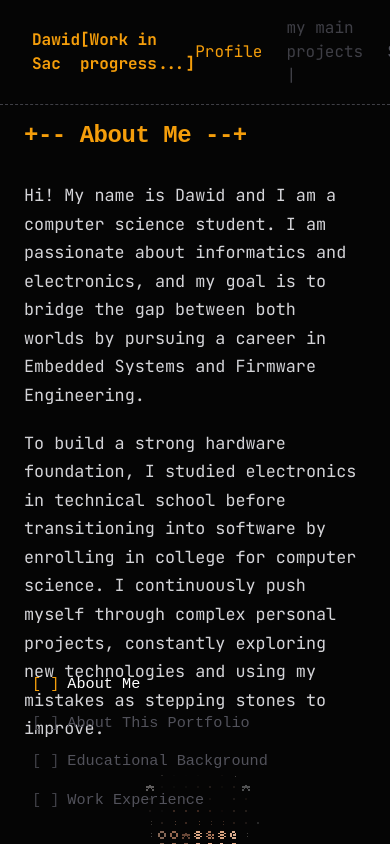
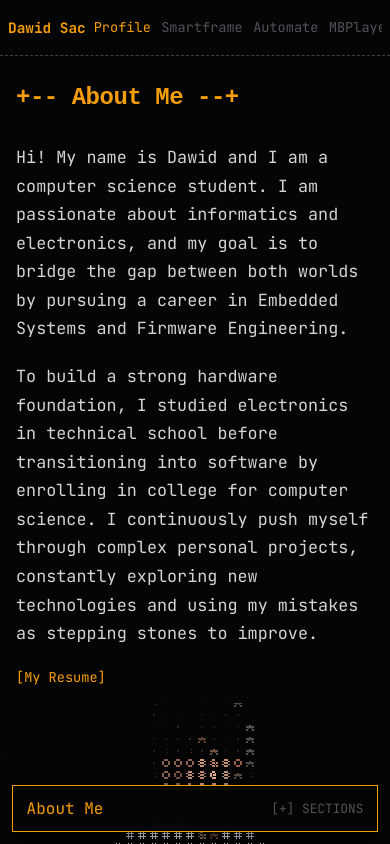
Before and after one commit to DawidSac24/portfolio, a React (Vite) app: page / in a window 390 px wide. Built offline with nearby package versions, Linux system fonts and the light colour scheme; a small style sheet from the web is missing.

Commit message:
refactor: update the stickyScroller layout, make the website mobile compatible

```diff
--- a/src/components/Navigation/Header.tsx
+++ b/src/components/Navigation/Header.tsx
@@ -5,8 +5,10 @@ export const Header = () => {
   return (
     <header className={styles.header}>
       <div className={styles.headerLogo}>Dawid Sac</div>
-      <div className={styles.headerLogo}>[Work in progress...]</div>
-      <nav className={styles.tabsList}>
+      <div className={`${styles.headerLogo} ${styles.headerStatus}`}>
+        [Work in progress...]
+      </div>
+      <nav className={styles.tabsList} aria-label="Main navigation">
         <NavLink
           to="/"
           end
@@ -18,9 +20,6 @@ export const Header = () => {
         >
           Profile
         </NavLink>
-
-        <span className={styles.separator}>my main projects |</span>
-
         <NavLink
           to="/smartframe"
           className={({ isActive }) =>
@@ -31,7 +30,6 @@ export const Header = () => {
         >
           Smartframe
         </NavLink>
-
         <NavLink
           to="/automate"
           className={({ isActive }) =>
@@ -42,7 +40,6 @@ export const Header = () => {
         >
           Automate
         </NavLink>
-
         <NavLink
           to="/mbplayer"
           className={({ isActive }) =>
--- a/src/components/Navigation/Navigation.module.css
+++ b/src/components/Navigation/Navigation.module.css
@@ -7,13 +7,16 @@
   display: flex;
   justify-content: space-between;
   align-items: center;
-  padding: 1rem 2rem;
+  height: var(--header-height);
+  padding: 0 2rem;
+  gap: 1.5rem;
   background: var(--tui-bg);
   border-bottom: 1px dashed var(--tui-border);
 }
 .headerLogo {
   font-weight: bold;
   color: var(--tui-accent);
+  white-space: nowrap;
 }
 
 /* Header Tabs */
@@ -21,6 +24,7 @@
   display: flex;
   gap: 1.5rem;
   align-items: center;
+  white-space: nowrap;
 }
 
 .tabTrigger {
@@ -45,7 +49,7 @@
 
 .sideNav {
   position: fixed;
-  z-index: 40;
+  z-index: 45;
 
   /* =========================================
      UNCOMMENT EXACTLY ONE OF THESE POSITIONS
@@ -71,17 +75,17 @@
   /* left: auto; right: 2rem; top: 2rem; transform: none; */
 
   /* 5. BOTTOM LEFT */
-  left: 2rem;
+  /* left: 2rem;
+  top: auto;
+  bottom: 2rem;
+  transform: none; */
+
+  /* 6. BOTTOM RIGHT */
+  left: auto;
+  right: 2rem;
   top: auto;
   bottom: 2rem;
   transform: none;
-
-  /* 6. BOTTOM RIGHT */
-  /* left: auto;
-  right: 2rem;
-  top: auto;
-  bottom: 2rem;
-  transform: none; */
 }
 
 .navList {
@@ -91,6 +95,10 @@
   gap: 1rem;
   padding: 0;
   margin: 0;
+}
+
+.mobileNavToggle {
+  display: none;
 }
 
 .navLink {
@@ -127,7 +135,107 @@
   color: var(--tui-accent, #8bac0f) !important;
 }
 
-.activeNav::before {
-  content: "[ ]";
-  color: var(--tui-accent, #8bac0f) !important;
+@media (max-width: 768px) {
+  :global(:root) {
+    --header-height: 3.5rem;
+  }
+
+  .header {
+    padding: 0 0.75rem;
+    gap: 0.75rem;
+  }
+
+  .headerStatus {
+    display: none;
+  }
+
+  .tabsList {
+    flex: 1;
+    min-width: 0;
+    justify-content: flex-end;
+    gap: 0.85rem;
+    overflow-x: auto;
+    scrollbar-width: none;
+  }
+
+  .tabsList::-webkit-scrollbar {
+    display: none;
+  }
+
+  .sideNav {
+    right: 0.75rem;
+    bottom: max(0.75rem, env(safe-area-inset-bottom));
+    left: 0.75rem;
+    top: auto;
+    width: auto;
+    transform: none;
+    padding: 0.65rem 0.85rem;
+    border: 1px solid var(--tui-accent);
+    background: rgba(5, 5, 5, 0.96);
+    box-shadow: 0 0.5rem 2rem rgba(0, 0, 0, 0.65);
+    backdrop-filter: blur(12px);
+  }
+
+  .mobileNavToggle {
+    display: flex;
+    width: 100%;
+    align-items: center;
+    justify-content: space-between;
+    gap: 0.75rem;
+    border: 0;
+    background: transparent;
+    color: var(--tui-text);
+    font: inherit;
+    text-align: left;
+  }
+
+  .mobileNavToggle span:first-child {
+    overflow: hidden;
+    color: var(--tui-accent);
+    text-overflow: ellipsis;
+    white-space: nowrap;
+  }
+
+  .mobileNavToggle span:last-child {
+    flex: 0 0 auto;
+    color: var(--tui-muted);
+    font-size: 0.8rem;
+  }
+
+  .sideNavOpen .navList {
+    display: flex;
+    max-height: min(45vh, 20rem);
+    overflow-y: auto;
+    margin-top: 0.75rem;
+    padding-top: 0.75rem;
+    border-top: 1px dashed var(--tui-border);
+  }
+
+  .navList {
+    display: none;
+  }
+
+  .sideNavOpen .navList {
+    display: flex;
+  }
 }
+
+@media (max-width: 420px) {
+  .header {
+    padding: 0 0.5rem;
+    gap: 0.5rem;
+  }
+
+  .headerLogo {
+    font-size: 0.9rem;
+  }
+
+  .tabsList {
+    gap: 0.65rem;
+    justify-content: flex-start;
+  }
+
+  .tabTrigger {
+    font-size: 0.85rem;
+  }
+}
--- a/src/components/Navigation/SideNav.tsx
+++ b/src/components/Navigation/SideNav.tsx
@@ -11,6 +11,7 @@ export interface NavItem {
 export const SideNav = () => {
   const { navItems } = useNav();
   const [activeId, setActiveId] = useState<string>("");
+  const [isOpen, setIsOpen] = useState(false);
 
   useEffect(() => {
     if (navItems.length === 0) return;
@@ -21,6 +22,17 @@ export const SideNav = () => {
 
     if (sectionElements.length === 0) return;
 
+    let scrollRoot: HTMLElement | null = null;
+    let parent = sectionElements[0].parentElement;
+    while (parent) {
+      const overflowY = window.getComputedStyle(parent).overflowY;
+      if (overflowY === "auto" || overflowY === "scroll") {
+        scrollRoot = parent;
+        break;
+      }
+      parent = parent.parentElement;
+    }
+
     const observerCallback: IntersectionObserverCallback = (entries) => {
       entries.forEach((entry) => {
         if (entry.isIntersecting) {
@@ -30,7 +42,7 @@ export const SideNav = () => {
     };
 
     const observerOptions: IntersectionObserverInit = {
-      root: null,
+      root: scrollRoot,
       rootMargin: "-40% 0px -40% 0px",
       threshold: 0,
     };
@@ -59,6 +71,7 @@ export const SideNav = () => {
   ) => {
     e.preventDefault(); // Stop the native top-jump
     const targetElement = document.getElementById(id);
+    setIsOpen(false);
 
     if (targetElement) {
       targetElement.scrollIntoView({
@@ -72,8 +85,18 @@ export const SideNav = () => {
   };
 
   return (
-    <nav className={styles.sideNav}>
-      <ul className={styles.navList}>
+    <nav className={`${styles.sideNav} ${isOpen ? styles.sideNavOpen : ""}`}>
+      <button
+        type="button"
+        className={styles.mobileNavToggle}
+        aria-expanded={isOpen}
+        aria-controls="section-navigation"
+        onClick={() => setIsOpen((open) => !open)}
+      >
+        <span>{navItems.find((item) => item.id === currentActiveId)?.label}</span>
+        <span aria-hidden="true">{isOpen ? "[-]" : "[+]"} SECTIONS</span>
+      </button>
+      <ul className={styles.navList} id="section-navigation">
         {navItems.map((item) => {
           const isActive = currentActiveId === item.id;
           return (
--- a/src/components/ui/Badge.tsx
+++ b/src/components/ui/Badge.tsx
@@ -1,15 +1,11 @@
-import React from 'react';
-import styles from './ui.module.css';
+import React from "react";
+import styles from "./ui.module.css";
 
 interface BadgeProps {
   name: string;
   icon?: React.ElementType;
 }
 
-export const Badge = ({ name, icon: Icon }: BadgeProps) => {
-  return (
-    <span className={styles.badge}>
-      [{Icon && <Icon size={14} />} {name}]
-    </span>
-  );
+export const Badge = ({ name }: BadgeProps) => {
+  return <span className={styles.badge}>[{name}]</span>;
 };
--- a/src/components/ui/Gallery.module.css
+++ b/src/components/ui/Gallery.module.css
@@ -62,3 +62,36 @@
 .indicator {
   font-size: 0.85rem;
 }
+
+@media (max-width: 868px) {
+  .galleryContainer {
+    max-height: 100%;
+  }
+
+  .galleryHeader {
+    min-width: 0;
+    gap: 0.5rem;
+    padding: 0.35rem 0.5rem;
+    font-size: 0.7rem;
+  }
+
+  .galleryHeader span {
+    overflow: hidden;
+    text-overflow: ellipsis;
+    white-space: nowrap;
+  }
+
+  .mediaWrapper {
+    min-height: 0;
+    flex: 1;
+  }
+
+  .mediaElement {
+    max-height: 22vh;
+  }
+
+  .galleryControls {
+    padding: 0.35rem 0.5rem;
+    font-size: 0.75rem;
+  }
+}
--- a/src/index.css
+++ b/src/index.css
@@ -7,6 +7,11 @@
   --tui-muted: #52525b;
   --tui-accent: #f59e0b;
   --tui-border: #3f3f46;
+  --header-height: 4.375rem;
+}
+
+html {
+  font-size: clamp(14px, 0.625vw, 16px);
 }
 
 * {
@@ -59,3 +64,9 @@ a {
 ::-webkit-scrollbar-thumb:hover {
   background: #ffffff;
 }
+
+@media (max-width: 768px) {
+  html {
+    font-size: 16px;
+  }
+}
--- a/src/pages/Profile/sections/OverviewSection.tsx
+++ b/src/pages/Profile/sections/OverviewSection.tsx
@@ -1,3 +1,4 @@
+import { Badge } from "../../../components/ui/Badge";
 import { Viewport3D } from "../../../components/ui/ViewPort3D";
 import { ExhibitBuilder } from "../../../engine/builders/exhibit.builder";
 import { ImageExhibit } from "../../../engine/exhibits/image.exhibit";
@@ -34,6 +35,8 @@ function OverviewSection() {
             complex personal projects, constantly exploring new technologies and
             using my mistakes as stepping stones to improve.
           </p>
+
+          <Badge name="My Resume" />
         </div>
 
         <div className={styles.viewportWrapper}>
--- a/src/pages/layouts/PageLayout.module.css
+++ b/src/pages/layouts/PageLayout.module.css
@@ -3,8 +3,8 @@
 .pageLayout {
   position: relative;
   width: 100vw;
-  margin-top: 70px;
-  height: calc(100vh - 70px);
+  margin-top: var(--header-height);
+  height: calc(100vh - var(--header-height));
   overflow: hidden;
 }
 
@@ -38,13 +38,22 @@
 }
 
 .scrollSection {
-  min-height: calc(100vh - 70px);
+  height: calc(100vh - var(--header-height));
+  min-height: calc(100vh - var(--header-height));
   width: 100%;
   display: flex;
   flex-direction: column;
-  justify-content: center;
+  align-items: center;
+  justify-content: safe center;
   padding: 2rem 0;
   box-sizing: border-box;
+  overflow-y: auto;
+  scroll-snap-align: start;
+  scroll-snap-stop: always;
+}
+
+.scrollSection > * {
+  width: min(100%, 600px);
 }
 
 .textContent {
@@ -56,6 +65,11 @@
   flex-direction: column;
   gap: 1.2rem;
   box-sizing: border-box;
+}
+
+.scrollSection .textContent {
+  flex: 0 1 auto;
+  width: 100%;
 }
 
 .singleColContainer {
@@ -100,25 +114,17 @@
   font-size: 1.05rem;
 }
 
-/* =========================================
-   MOBILE RESPONSIVENESS
-   ========================================= */
 @media (max-width: 768px) {
   .snapSection {
     height: auto;
-    min-height: calc(100vh - 70px);
-    padding: 3rem 1.5rem;
+    min-height: calc(100vh - var(--header-height));
+    padding: 1.5rem 1rem;
   }
 
   .sectionFlex {
     flex-direction: column;
     justify-content: center;
-    gap: 2rem;
-  }
-
-  .scrollSection {
-    min-height: calc(100vh - 40vh - 70px);
-    padding: 3rem 0;
+    gap: 1rem;
   }
 
   .textContent,
@@ -133,7 +139,7 @@
   }
 
   .viewportWrapper {
-    height: 350px;
+    height: clamp(180px, 30vh, 260px);
   }
 
   .singleColContainer {
@@ -141,3 +147,20 @@
     padding: 0 0.5rem;
   }
 }
+
+@media (max-width: 868px) {
+  .scrollSection {
+    height: calc(70vh - var(--header-height) * 0.7);
+    min-height: 18rem;
+    padding: 1.25rem 0.5rem;
+    scroll-snap-align: start;
+  }
+
+  .scrollSection > * {
+    width: 100%;
+  }
+
+  .scrollSection .textContent {
+    max-width: 100%;
+  }
+}
--- a/src/pages/layouts/SnapScroller.module.css
+++ b/src/pages/layouts/SnapScroller.module.css
@@ -1,9 +1,16 @@
 .scrollerViewport {
   position: relative;
   width: 100vw;
-  margin-top: 70px;
-  height: calc(100vh - 70px);
+  margin-top: var(--header-height);
+  height: calc(100vh - var(--header-height));
   overflow: hidden;
+}
+
+.embeddedViewport {
+  width: 100%;
+  height: auto;
+  margin: 0;
+  overflow: visible;
 }
 
 .snapContainer {
@@ -14,3 +21,16 @@
   scroll-behavior: smooth;
   scroll-padding-top: 0;
 }
+
+.embeddedViewport .snapContainer {
+  height: auto;
+  overflow: visible;
+  scroll-snap-type: none;
+  scroll-behavior: auto;
+}
+
+@media (max-width: 868px) {
+  .embeddedViewport .snapContainer {
+    width: 100%;
+  }
+}
--- a/src/pages/layouts/SnapScroller.tsx
+++ b/src/pages/layouts/SnapScroller.tsx
@@ -3,17 +3,24 @@ import styles from "./SnapScroller.module.css";
 
 interface SnapScrollerProps {
   children: React.ReactNode;
+  embedded?: boolean;
   className?: string;
   style?: React.CSSProperties;
 }
 
 export const SnapScroller = ({
   children,
+  embedded = false,
   className,
   style,
 }: SnapScrollerProps) => {
   return (
-    <div className={styles.scrollerViewport} style={style}>
+    <div
+      className={`${styles.scrollerViewport} ${
+        embedded ? styles.embeddedViewport : ""
+      }`}
+      style={style}
+    >
       <div className={`${styles.snapContainer} ${className || ""}`}>
         {children}
       </div>
```
Also changed, not shown: src/pages/layouts/StickyScroller.module.css (+34 -19 lines), src/pages/layouts/StickyScroller.tsx (+5 -2 lines), 1 other file (tests, documents, lock files or other folders).
